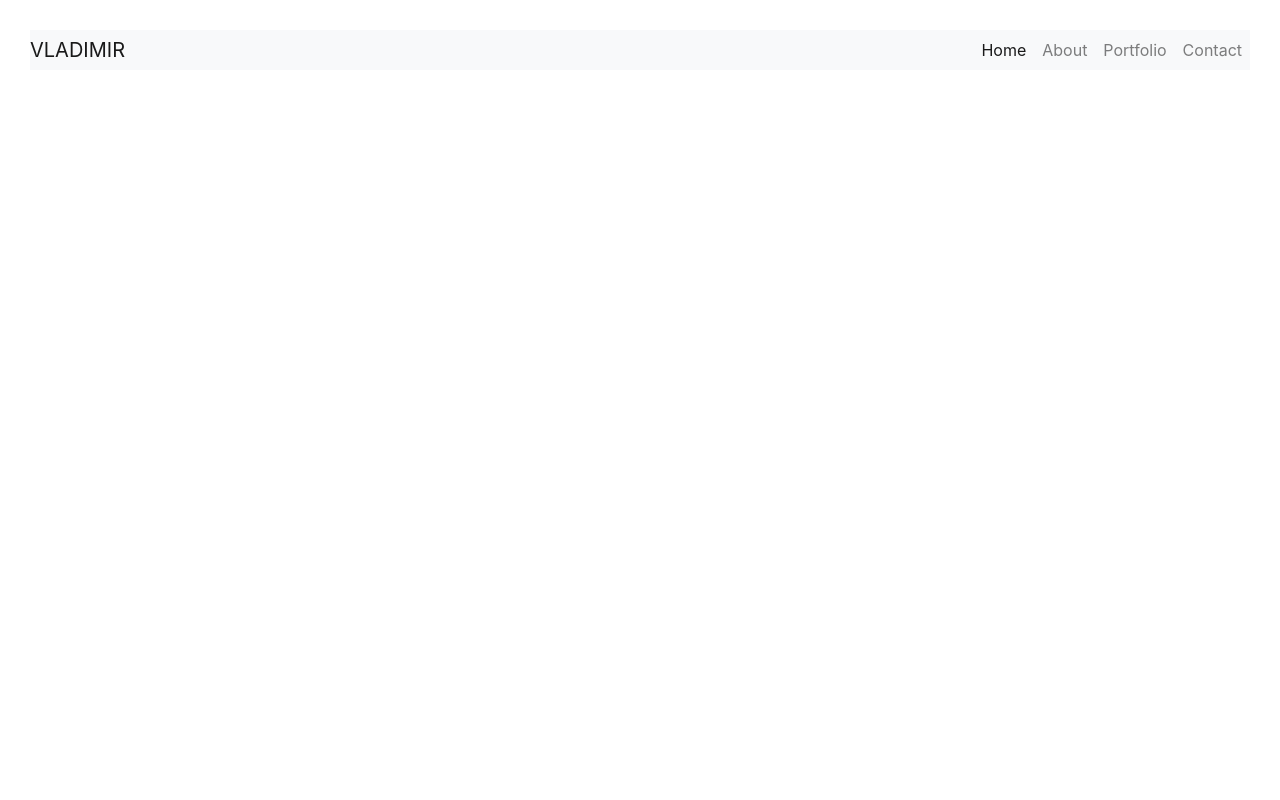
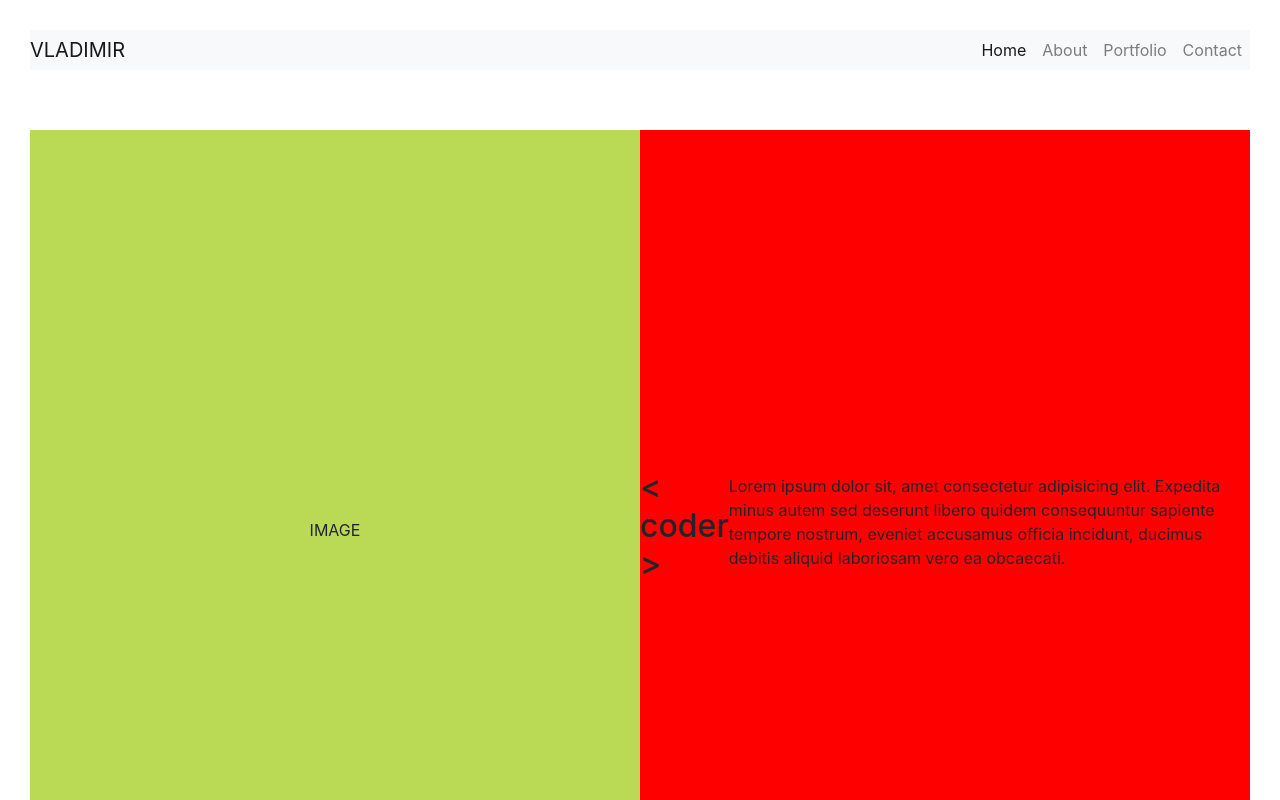
Before and after one commit to Code-Institute-Submissions/VladimirB3-portfolio-milestone-1, a plain HTML site: page index.html in a window 1280 px wide. Shown: the top 800 px of the page. Drawn offline with nearby package versions, Linux system fonts and the light colour scheme.

Commit message:
Main page separated structure added

```diff
--- a/assets/css/style.css
+++ b/assets/css/style.css
@@ -14,3 +14,18 @@
 }
 
 /*-----------------------------------------------------------------------------Buttons*/
+
+/*-----------------------------------------------------------------------------Main Screen*/
+
+.left-screen, .right-screen {
+    width: 100%;
+    height: 100vh;
+}
+
+.left-screen {
+    background-color: #bada55;
+}
+
+.right-screen {
+    background-color: red;
+}
--- a/index.html
+++ b/index.html
@@ -41,7 +41,28 @@
 			</div>
 		</nav>
 	</div>
-	<section>
+	<section class="container-fluid">
+		<div class="row no-gutters">
+
+			<div class="col-md-6 no-gutters">
+				<div class="left-screen d-flex justify-content-center align-items-center">
+					IMAGE
+				</div>
+			</div>
+
+			<div class="col-md-6 no-gutters">
+				<div class="right-screen d-flex justify-content-center align-items-center">
+                    <h2>
+						< coder >
+					</h2>
+					<p>Lorem ipsum dolor sit, amet consectetur adipisicing elit. Expedita minus autem sed deserunt
+						libero quidem consequuntur sapiente tempore nostrum, eveniet accusamus officia incidunt, ducimus
+						debitis aliquid laboriosam vero ea obcaecati.</p>
+				</div>
+			</div>
+
+
+		</div>
 
 	</section>
 	<footer>
```
